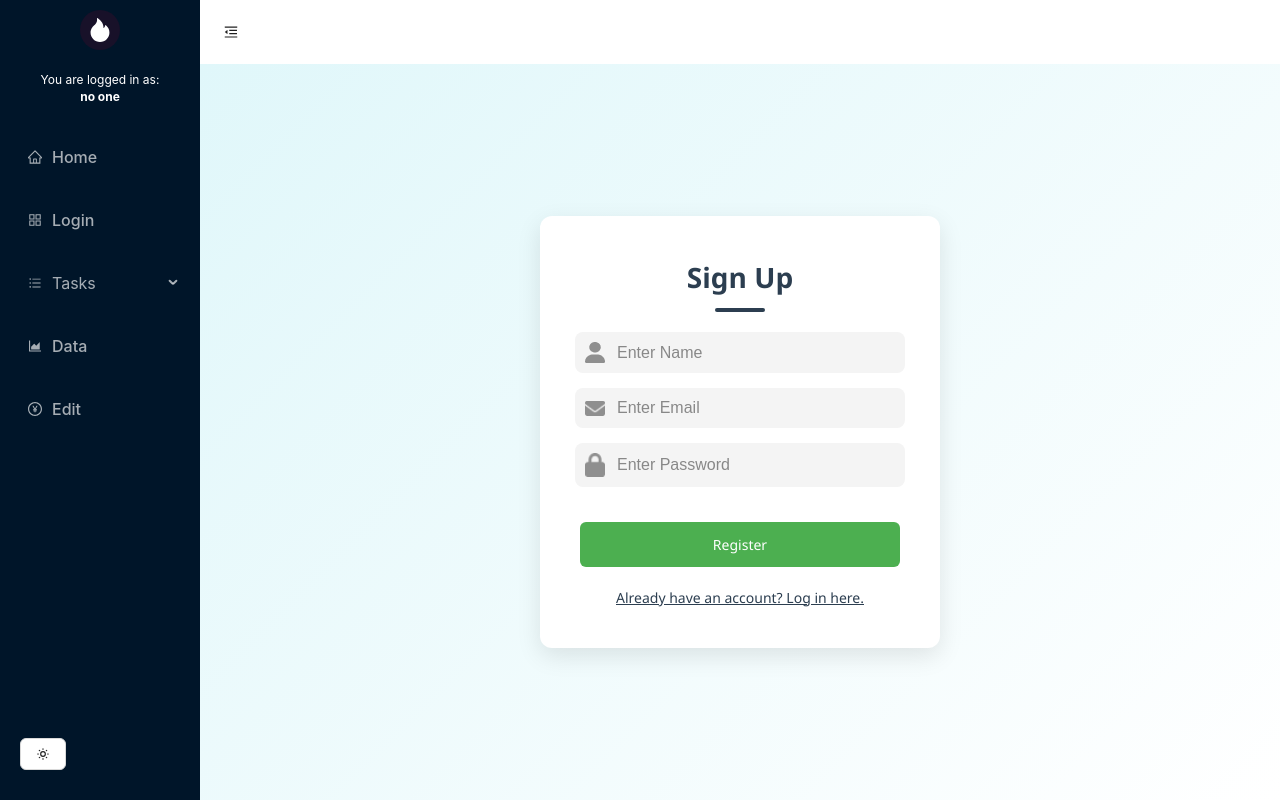
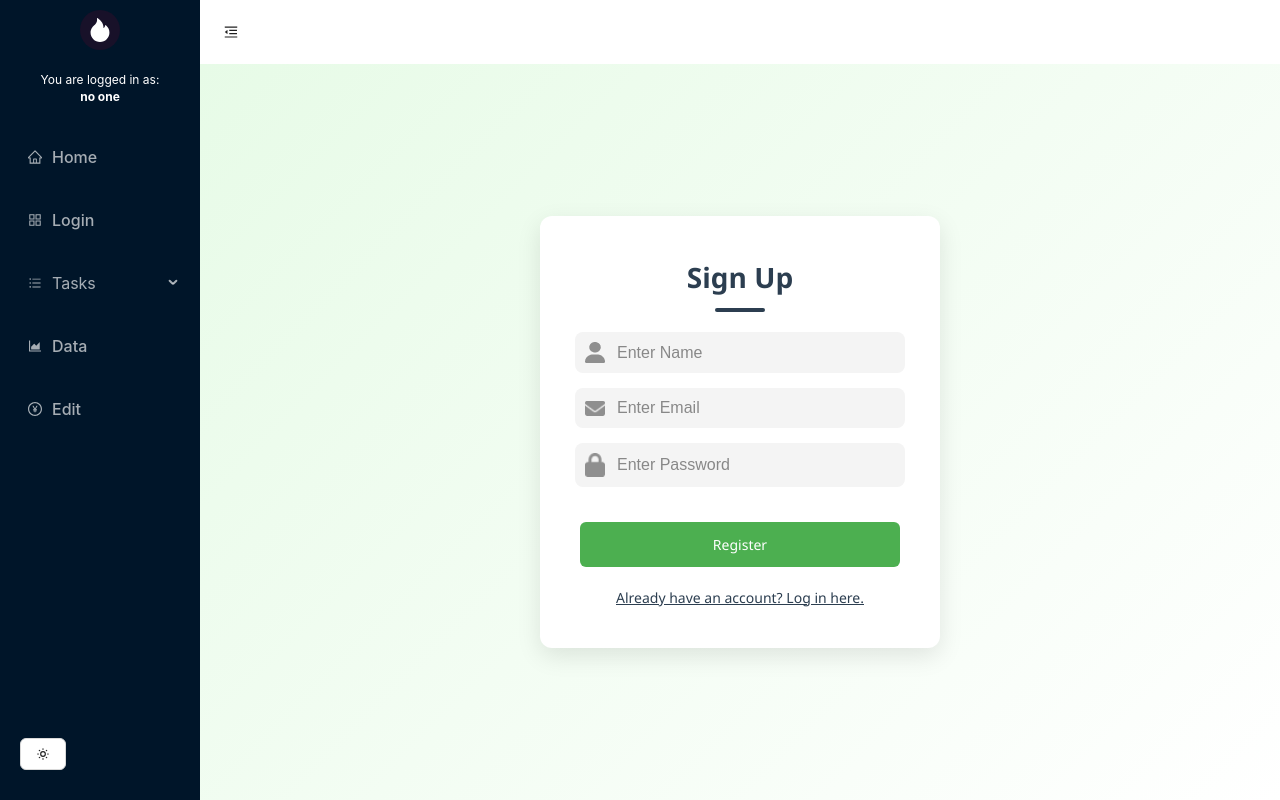
Before and after one commit to chjoe22/Smart-Grid-Appliance, a React (Vite) app in the folder frontend/: page /login in a window 1280 px wide. Built offline with nearby package versions, Linux system fonts and the light colour scheme; a web font is replaced by a local one.

Commit message:
last commit, with color change

```diff
--- a/frontend/src/components/Sidebar/MainLayoutDom.jsx
+++ b/frontend/src/components/Sidebar/MainLayoutDom.jsx
@@ -66,7 +66,7 @@ export default function MainLayoutDom() {
                     maxWidth: '100vw',
                     flex: 1,
                     overflowX: 'auto',
-                    background: 'linear-gradient(135deg, #e0f7fa, #ffffff)',
+                    background: 'linear-gradient(135deg, #E7FBE7, #ffffff)',
                     boxSizing: 'border-box'
                 }}>
                     <Outlet />
--- a/frontend/src/index.css
+++ b/frontend/src/index.css
@@ -6,7 +6,7 @@
 
   color-scheme: light dark;
   color: rgba(255, 255, 255, 0.87);
-  background: linear-gradient(135deg, #e0f7fa, #ffffff);
+  background: linear-gradient(135deg, #D1F8D1, #ffffff); /* #e0f7fa */
 
   font-synthesis: none;
   text-rendering: optimizeLegibility;
```
Also changed, not shown: 1 other file (tests, documents, lock files or other folders).
